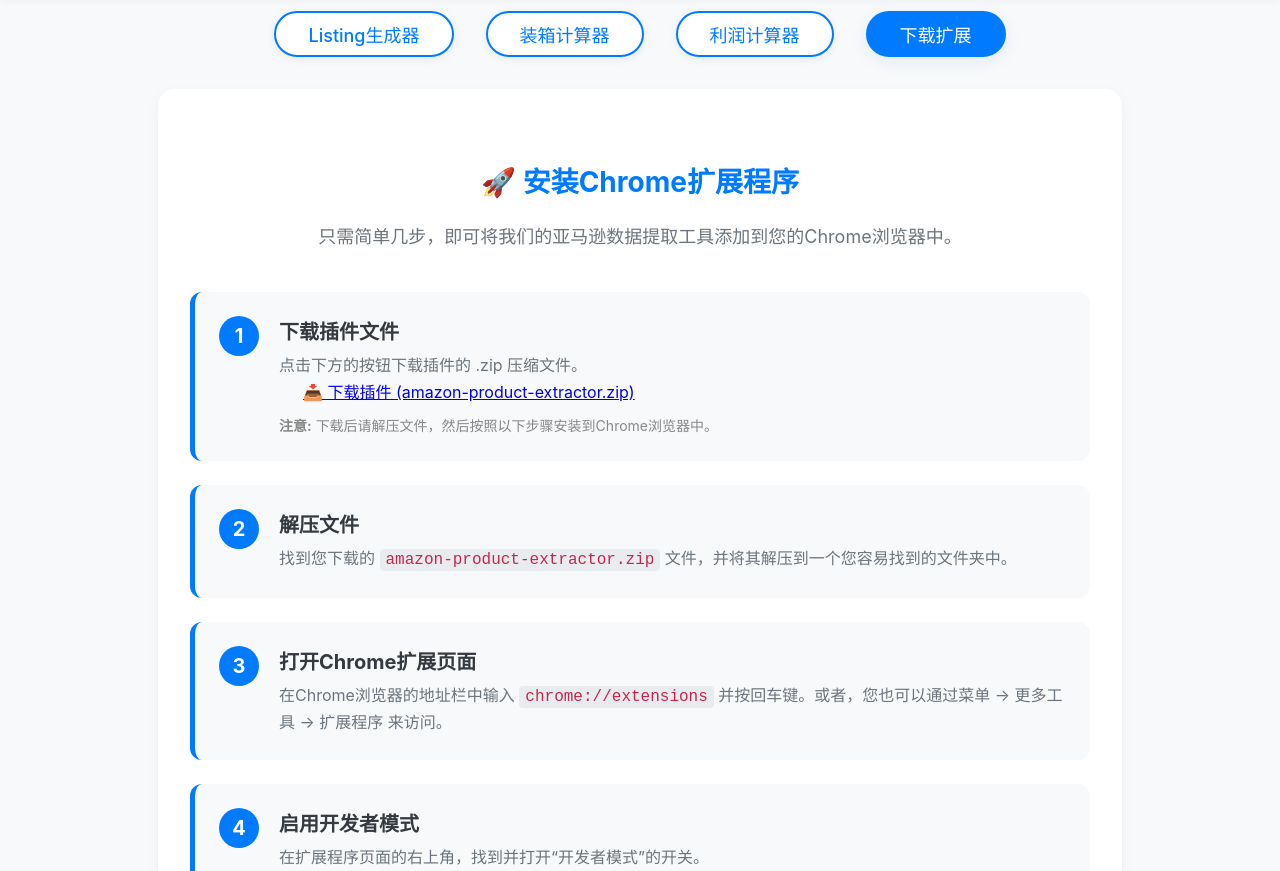
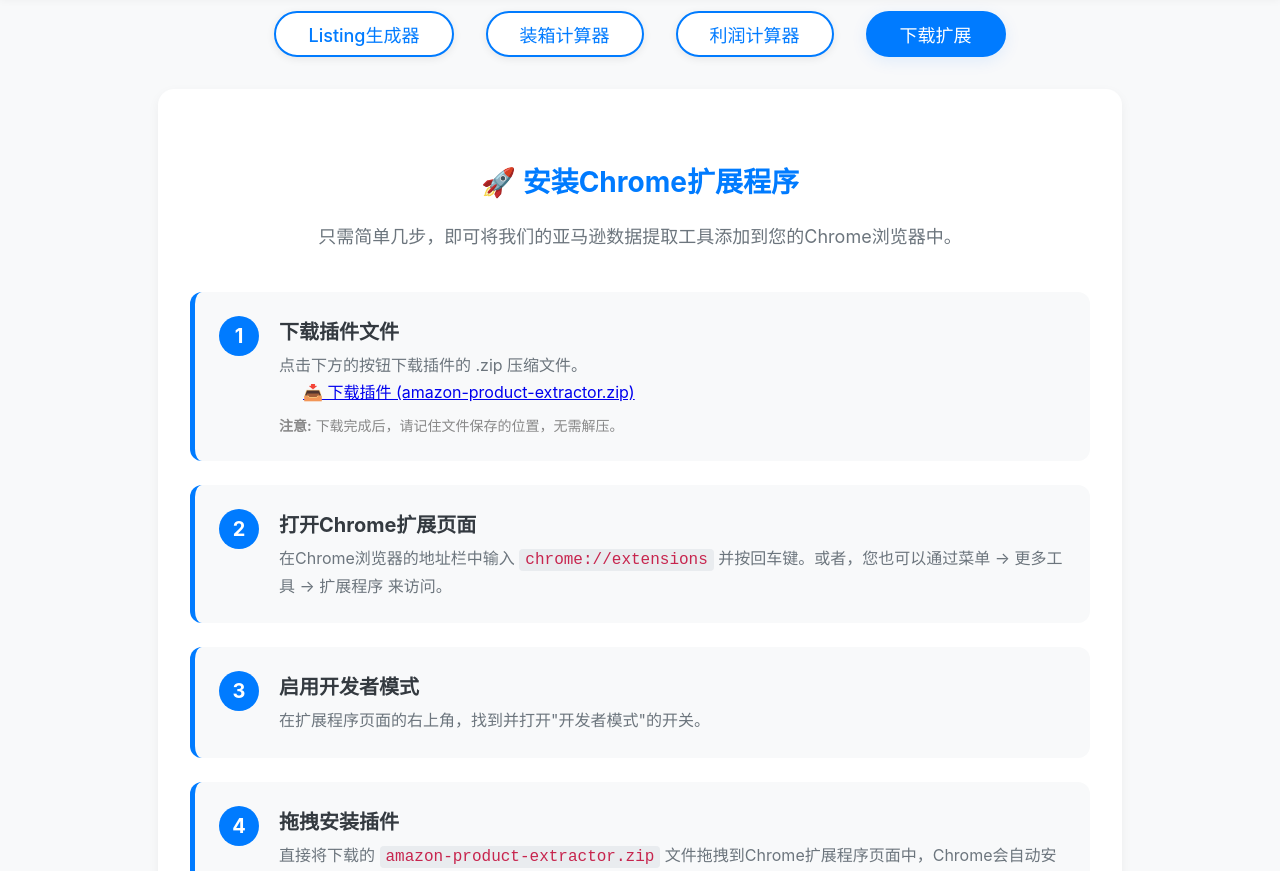
Before and after one commit to keychan2/amzailisting, a browser extension: page extension-download.html in a window 1280 px wide. Shown: the part 81-952 px from the top of the page. Drawn offline with Linux system fonts and the light colour scheme; a script that the page names is missing.

Commit message:
Add files via upload

```diff
--- a/extension-download.html
+++ b/extension-download.html
@@ -237,20 +237,12 @@
             <h3>下载插件文件</h3>
             <p>点击下方的按钮下载插件的 .zip 压缩文件。</p>
             <a href="amazon-product-extractor.zip" class="download-button" download>📥 下载插件 (amazon-product-extractor.zip)</a>
-            <p class="note"><strong>注意:</strong> 下载后请解压文件，然后按照以下步骤安装到Chrome浏览器中。</p>
+            <p class="note"><strong>注意:</strong> 下载完成后，请记住文件保存的位置，无需解压。</p>
           </div>
         </div>
 
         <div class="step-card">
           <div class="step-number">2</div>
-          <div class="step-content">
-            <h3>解压文件</h3>
-            <p>找到您下载的 <code>amazon-product-extractor.zip</code> 文件，并将其解压到一个您容易找到的文件夹中。</p>
-          </div>
-        </div>
-
-        <div class="step-card">
-          <div class="step-number">3</div>
           <div class="step-content">
             <h3>打开Chrome扩展页面</h3>
             <p>在Chrome浏览器的地址栏中输入 <code>chrome://extensions</code> 并按回车键。或者，您也可以通过菜单 -> 更多工具 -> 扩展程序 来访问。</p>
@@ -258,18 +250,19 @@
         </div>
 
         <div class="step-card">
-          <div class="step-number">4</div>
+          <div class="step-number">3</div>
           <div class="step-content">
             <h3>启用开发者模式</h3>
-            <p>在扩展程序页面的右上角，找到并打开“开发者模式”的开关。</p>
+            <p>在扩展程序页面的右上角，找到并打开"开发者模式"的开关。</p>
           </div>
         </div>
 
         <div class="step-card">
-          <div class="step-number">5</div>
+          <div class="step-number">4</div>
           <div class="step-content">
-            <h3>加载扩展程序</h3>
-            <p>点击页面左上角的“加载已解压的扩展程序”按钮。在弹出的文件选择窗口中，选择您在第二步中解压出来的那个文件夹。</p>
+            <h3>拖拽安装插件</h3>
+            <p>直接将下载的 <code>amazon-product-extractor.zip</code> 文件拖拽到Chrome扩展程序页面中，Chrome会自动安装该插件。</p>
+            <p class="note"><strong>提示:</strong> 如果拖拽安装不成功，可以尝试先解压zip文件，然后点击"加载已解压的扩展程序"按钮选择解压后的文件夹。</p>
           </div>
         </div>
 
```
